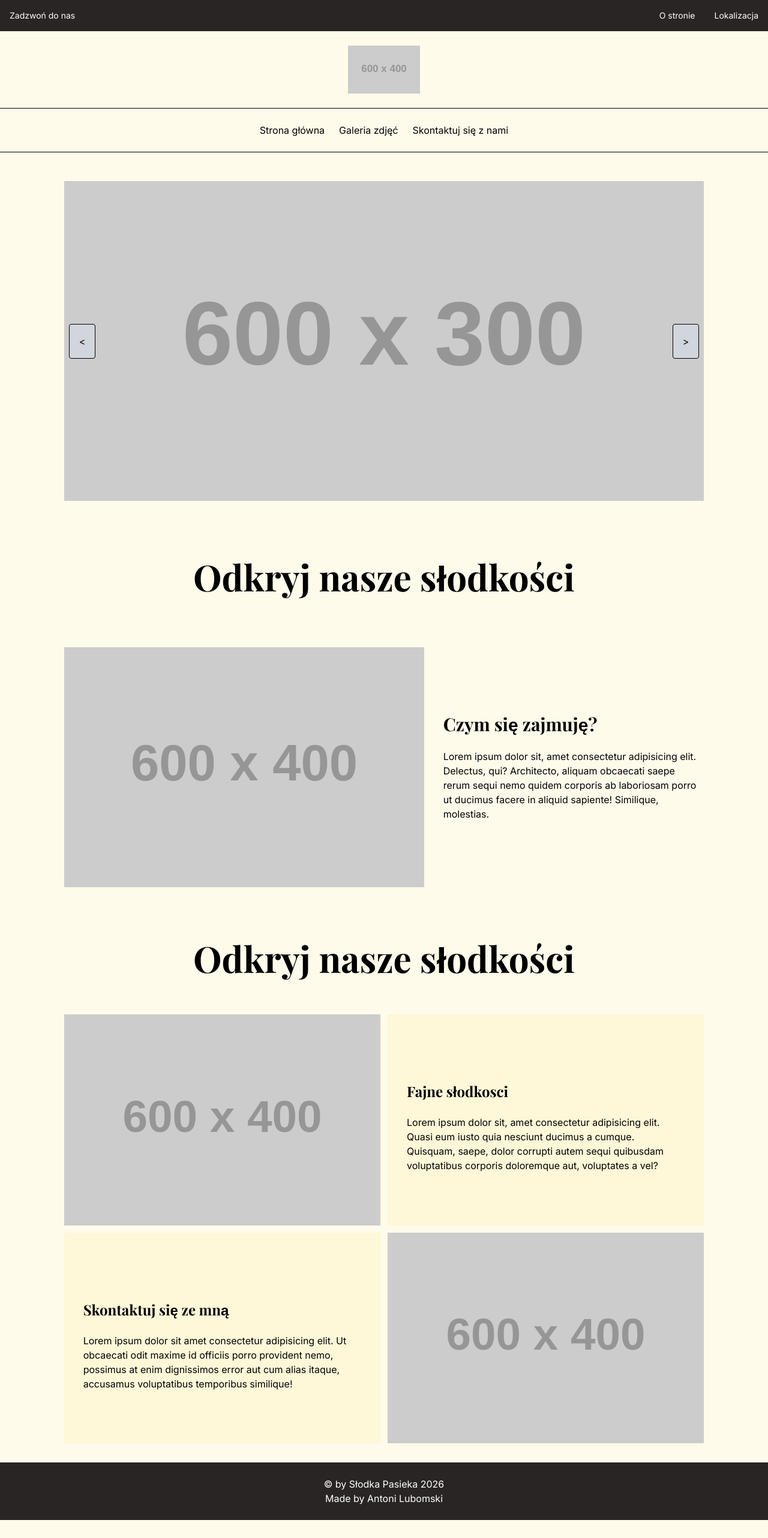
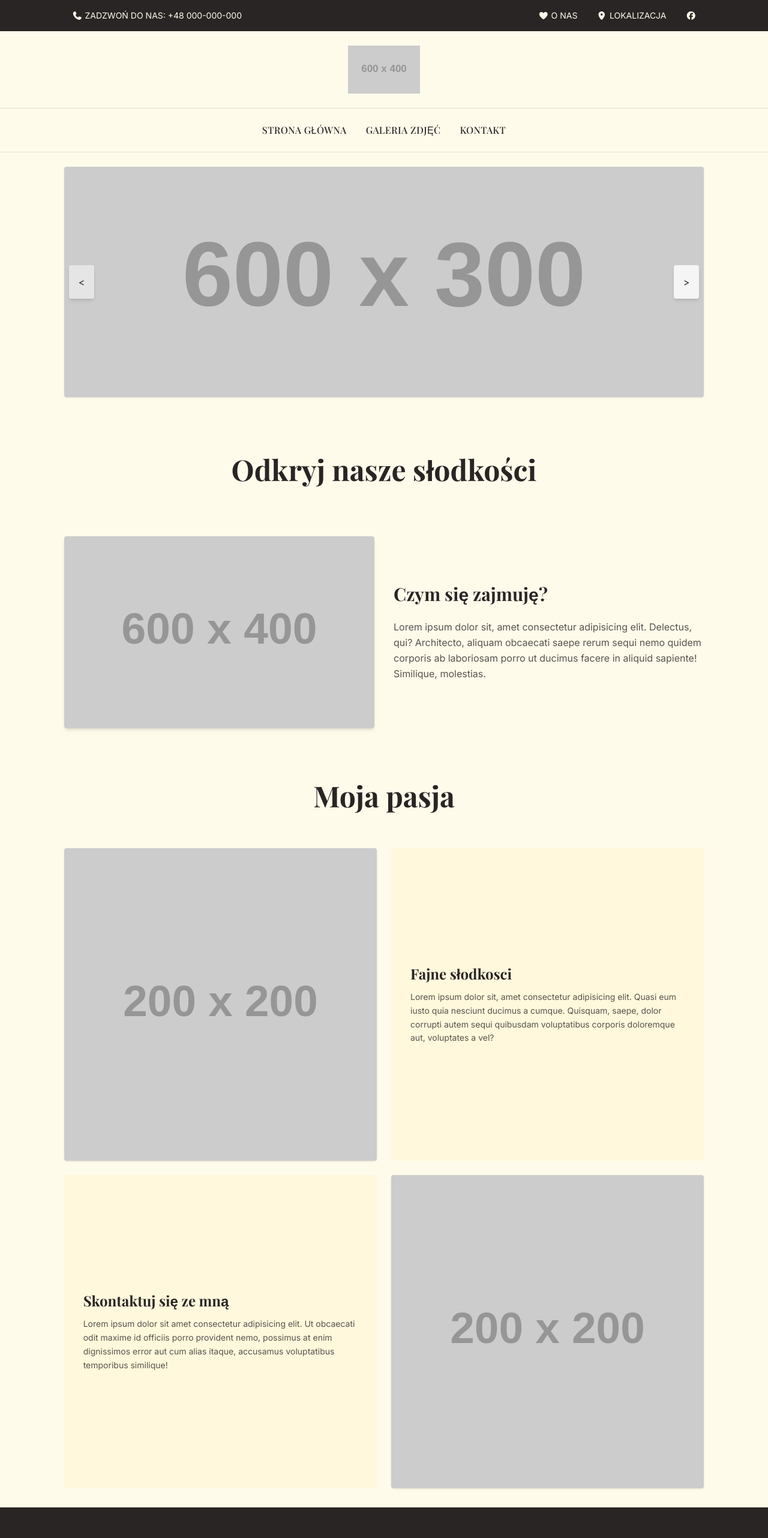
Before and after one commit to Antoni40/slodka-pasieka-nextjs, a Next.js app: page / in a window 1280 px wide. Shown: the top 2564 px of the page at 60% size. Before the commit the page ends 2534 px from the top, so only its background shows below. Built offline with nearby package versions, Linux system fonts and the light colour scheme; a web font is replaced by a local one.

Commit message:
feat: add fontawesome icons add new grid panels
- Improve responsive layout for mobile and desktop
- Add secure links
- Add icons with fontawesome
- Add responsive grid sections

```diff
--- a/package.json
+++ b/package.json
@@ -9,6 +9,10 @@
     "lint": "eslint"
   },
   "dependencies": {
+    "@fortawesome/fontawesome-svg-core": "^7.2.0",
+    "@fortawesome/free-brands-svg-icons": "^7.2.0",
+    "@fortawesome/free-solid-svg-icons": "^7.2.0",
+    "@fortawesome/react-fontawesome": "^3.3.1",
     "next": "16.2.9",
     "react": "19.2.4",
     "react-dom": "19.2.4"
--- a/src/app/page.tsx
+++ b/src/app/page.tsx
@@ -1,86 +1,127 @@
+"use client"
 import Link from "next/link"
+import { FontAwesomeIcon } from "@fortawesome/react-fontawesome"
+import { faBars, faPhone, faLocationDot, faHeart} from "@fortawesome/free-solid-svg-icons"
+import { faFacebook, faInstagram, faYoutube } from "@fortawesome/free-brands-svg-icons"
 
 function HomePage() {
 
   return (
       <>
-        <div className="w-full bg-stone-800 flex flex-row justify-between items-center p-4 gap-4 text-sm text-white font-sans">
-          <div>Zadzwoń do nas</div>
-          <div className="flex flex-row gap-8">
-            <div>O stronie</div>
-            <div>Lokalizacja</div>
-          </div>
-        </div>
-
-        <nav className="w-full flex flex-col justify-center items-center gap-6 bg-amber-50 py-6 w-5/6 font-sans">
-          <div className="flex justify-center">
-            <img src="https://placehold.co/600x400" alt="zdjecie" className="max-h-20 w-auto"/>
-          </div>
-
-          <div className="text-center flex flex-row justify-center gap-6 border-y w-full py-6">
+        <nav className="w-full bg-stone-800 p-4 gap-4 text-sm text-white font-sans hidden md:block">
+          <div className="w-5/6 flex flex-row justify-between items-center mx-auto text-amber-50">
             <div>
-              <Link href="#" className="hover:text-amber-800 transition-colors ease-in duration-200">Strona główna</Link>
+              <a href="tel:+48000000000" rel="noopener noreferrer"
+              className="hover:text-amber-800 transition-colors">
+                <FontAwesomeIcon icon={faPhone} className="pr-1"/>ZADZWOŃ DO NAS: +48 000-000-000
+              </a>
             </div>
-            <div>
-              <Link href="galeria" className="hover:text-amber-800 transition-colors ease-in duration-200">Galeria zdjęć</Link>
-            </div>
-            <div>
-              <Link href="kontakt" className="hover:text-amber-800 transition-colors ease-in duration-200">Skontaktuj się z nami</Link>
+            <div className="flex flex-row gap-8 items-center">
+              <Link href="#o-nas" className="hover:text-amber-800 transition-colors">
+                <FontAwesomeIcon icon={faHeart} className="pr-1"/>O NAS
+              </Link>
+              <Link href="kontakt" className="hover:text-amber-800 transition-colors">
+                <FontAwesomeIcon icon={faLocationDot} className="pr-1"/>LOKALIZACJA
+              </Link>
+              <Link href="" target="_blank" rel="noopener" className="hover:text-amber-800 transition-colors" aria-label="Facebook">
+                <FontAwesomeIcon icon={faFacebook}/>
+              </Link>
             </div>
           </div>
         </nav>
 
-        <section className="pt-6 bg-amber-50 w-5/6 mx-auto">
-          <div className="bg-amber-50 relative">
-            <img src="https://placehold.co/600x300" alt="" className="w-full h-auto block"/>
-            <div className="absolute top-1/2 -translate-y-1/2 left-2 p-4 bg-gray-300 rounded-sm border border-solid border-black cursor-pointer select-none">&lt;</div>
-            <div className="absolute top-1/2 -translate-y-1/2 right-2 p-4 bg-gray-300 rounded-sm border border-solid border-black cursor-pointer select-none">&gt;</div>
+        <div className="flex flex-row justify-between md:flex-col md:justify-center items-center gap-6 py-6 w-5/6 font-sans mx-auto border-b border-black/10 md:border-none">
+          <div className="flex justify-center">
+            <img src="https://placehold.co/600x400" alt="Słodka Pasieka Logo" className="max-h-20 w-auto object-contain"/>
+          </div>
+          <button className="md:hidden p-2 text-xl" aria-label="Otwórz menu">
+            <FontAwesomeIcon icon={faBars} />
+          </button>
+        </div>
+
+        <nav className="w-full sticky top-0 bg-amber-50 z-1 border-y border-black/10 hidden md:block text-stone-800">
+          <div className="w-5/6 mx-auto text-center flex flex-row justify-center gap-8 py-6">
+            <div>
+              <Link href="#" className="hover:text-amber-800 transition-colors ease-in duration-200 font-serif font-medium tracking-wide">STRONA GŁÓWNA</Link>
+            </div>
+            <div>
+              <Link href="galeria" className="hover:text-amber-800 transition-colors ease-in duration-200 font-serif font-medium tracking-wide">GALERIA ZDJĘĆ</Link>
+            </div>
+            <div>
+              <Link href="kontakt" className="hover:text-amber-800 transition-colors ease-in duration-200 font-serif font-medium tracking-wide">KONTAKT</Link>
+            </div>
+          </div>
+        </nav>
+
+        <section className="pt-6 w-5/6 mx-auto text-stone-800">
+          <div className="relative rounded-sm overflow-hidden shadow-sm">
+            <img src="https://placehold.co/600x300" alt="Nasze wypieki" className="w-full h-96 object-cover block"/>
+            <div className="absolute top-1/2 -translate-y-1/2 left-2 p-4 bg-white/50 hover:bg-white rounded-sm shadow-md cursor-pointer select-none transition-colors">&lt;</div>
+            <div className="absolute top-1/2 -translate-y-1/2 right-2 p-4 bg-white/80 hover:bg-white rounded-sm shadow-md cursor-pointer select-none transition-colors">&gt;</div>
           </div>
         </section>
 
-        <main className="bg-amber-50 py-8 bg-amber-50 w-5/6 mx-auto">
+        <main className="py-8 w-5/6 mx-auto text-stone-800">
           <header className="py-16">
-            <h1 className="text-6xl font-bold text-center font-serif">Odkryj nasze słodkości</h1>
+            <h2 className="text-5xl font-bold text-center font-serif">Odkryj nasze słodkości</h2>
           </header>
 
-          <section className="py-6 flex gap-8">
-            <img src="https://placehold.co/600x400" alt="" />
-            <div className="flex flex-col justify-center">
+          <section id="o-nas" className="py-6 flex flex-col lg:flex-row gap-8 items-center">
+            <img src="https://placehold.co/600x400" alt="Praca w cukierni" className="rounded-sm shadow-md max-w-full lg:w-1/2 h-80 object-cover"/>
+            <div className="flex flex-col justify-center lg:w-1/2">
               <h2 className="text-3xl font-bold mb-6 font-serif">Czym się zajmuję?</h2>
-              <p className="text-l">Lorem ipsum dolor sit, amet consectetur adipisicing elit. Delectus, qui? Architecto, aliquam obcaecati saepe rerum sequi nemo quidem corporis ab laboriosam porro ut ducimus facere in aliquid sapiente! Similique, molestias.</p>
+              <p className="text-l text-stone-600 leading-relaxed">Lorem ipsum dolor sit, amet consectetur adipisicing elit. Delectus, qui? Architecto, aliquam obcaecati saepe rerum sequi nemo quidem corporis ab laboriosam porro ut ducimus facere in aliquid sapiente! Similique, molestias.</p>
             </div>
           </section>
 
           <header className="py-16">
-            <h1 className="text-6xl font-bold text-center font-serif">Odkryj nasze słodkości</h1>
+            <h2 className="text-5xl font-bold text-center font-serif">Moja pasja</h2>
           </header>
 
-          <div className="grid grid-cols-2 gap-3">
+          <div className="grid grid-cols-1 md:grid-cols-2 grid-rows-4 md:grid-rows-2 gap-6 auto-rows-[250px]">
 
-            <div>
-              <img src="https://placehold.co/600x400" alt="" className="w-full"/>
+            <div className="h-full w-full order-1 md:order-1">
+              <img src="https://placehold.co/200x200" alt="Słodkości" className="h-full w-full object-cover rounded-sm shadow-sm"/>
             </div>
 
-            <section className="py-6 bg-amber-100/50 flex flex-col justify-center p-8">
-              <h2 className="text-2xl font-bold py-6 font-serif">Fajne słodkosci</h2>
-              <p>Lorem ipsum dolor sit, amet consectetur adipisicing elit. Quasi eum iusto quia nesciunt ducimus a cumque. Quisquam, saepe, dolor corrupti autem sequi quibusdam voluptatibus corporis doloremque aut, voluptates a vel?</p>
+            <section className="py-6 bg-amber-100/40 flex flex-col justify-center p-8 h-full rounded-sm order-2 md:order-2">
+              <h3 className="text-2xl font-bold mb-3 font-serif">Fajne słodkosci</h3>
+              <p className="text-stone-600 text-sm leading-relaxed">Lorem ipsum dolor sit, amet consectetur adipisicing elit. Quasi eum iusto quia nesciunt ducimus a cumque. Quisquam, saepe, dolor corrupti autem sequi quibusdam voluptatibus corporis doloremque aut, voluptates a vel?</p>
             </section>
 
-            <section className="py-6 bg-amber-100/50 flex flex-col justify-center p-8">
-              <h2 className="text-2xl font-bold py-6 font-serif">Skontaktuj się ze mną</h2>
-              <p>Lorem ipsum dolor sit amet consectetur adipisicing elit. Ut obcaecati odit maxime id officiis porro provident nemo, possimus at enim dignissimos error aut cum alias itaque, accusamus voluptatibus temporibus similique!</p>
+            <section className="py-6 bg-amber-100/40 flex flex-col justify-center p-8 h-full md:order-3 order-4">
+              <h3 className="text-2xl font-bold mb-3 font-serif">Skontaktuj się ze mną</h3>
+              <p className="text-stone-600 text-sm leading-relaxed">Lorem ipsum dolor sit amet consectetur adipisicing elit. Ut obcaecati odit maxime id officiis porro provident nemo, possimus at enim dignissimos error aut cum alias itaque, accusamus voluptatibus temporibus similique!</p>
             </section>
 
-            <div>
-              <img src="https://placehold.co/600x400" alt="" className="w-full"/>
+            <div className="h-full w-full md:order-4 order-3">
+              <img src="https://placehold.co/200x200" alt="Wypieki" className="h-full w-full object-cover rounded-sm shadow-sm"/>
             </div>
 
           </div>
         </main>
 
-        <footer className="bg-stone-800 flex flex-col text-white p-6 text-center">
-          <div>&copy; by Słodka Pasieka {new Date().getFullYear()}</div>
-          <div>Made by Antoni Lubomski</div>
+        <footer className="bg-stone-800 text-amber-50 p-12 pb-6">
+          <div className="grid grid-cols-1 md:grid-cols-2 w-5/6 mx-auto pb-3 gap-3 border-b border-white/10 items-center">
+            <div className="">
+              <img src="https://placehold.co/50x50" alt="Logo stopka" className="mb-3"/>
+              <div className="text-sm text-stone-200">&copy; Słodka Pasieka {new Date().getFullYear()}. Wszelkie prawa zastrzeżone.</div>
+              <div className="text-sm text-stone-300 mt-1">Realizacja i wdrożenie: Antoni Lubomski</div>
+            </div>
+            <div className="font-sans">
+              <h3 className="text-lg font-bold tracking wider mb-3 text-amber-200">INFORMACJE</h3>
+              <div className="flex flex-col gap-2 text-stone-300 text-sm">
+                  <div><FontAwesomeIcon icon={faPhone} className="pr-2 text-amber-200"/>ZADZWOŃ DO NAS: +48 000-000-000</div>
+                  <div><FontAwesomeIcon icon={faHeart} className="pr-2 text-amber-200"/>O NAS</div>
+                  <div><FontAwesomeIcon icon={faLocationDot} className="pr-2 text-amber-200"/>LOKALIZACJA</div>
+                </div>
+            </div>
+          </div>
+          <div className="w-5/6 mx-auto flex gap-6 items-center mt-6">
+            <a href="" rel="noopener noreferrer" target="_blank"  className="flex items-center gap-2 text-stone-400 hover:text-white transition-colors text-sm"><FontAwesomeIcon icon={faFacebook} className="text-lg"/><span>Facebook</span></a>
+            <a href="" rel="noopener noreferrer" target="_blank" className="flex items-center gap-2 text-stone-400 hover:text-white transition-colors text-sm"><FontAwesomeIcon icon={faInstagram} className="text-lg"/><span>Instagram</span></a>
+            <a href="" rel="noopener noreferrer" target="_blank" className="flex items-center gap-2 text-stone-400 hover:text-white transition-colors text-sm"><FontAwesomeIcon icon={faYoutube} className="text-lg"/><span>Youtube</span></a>
+          </div>
         </footer>
       </>
   );
```
Also changed, not shown: 1 other file (tests, documents, lock files or other folders).
